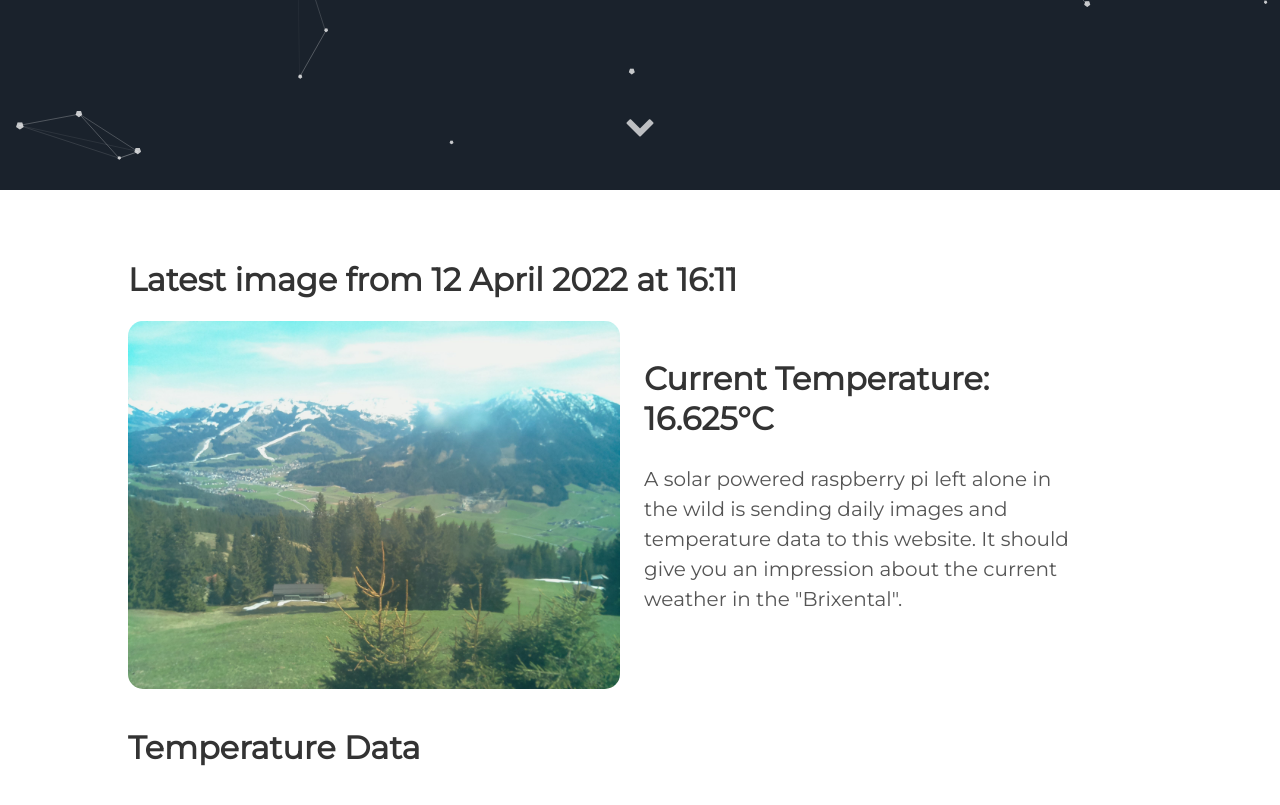
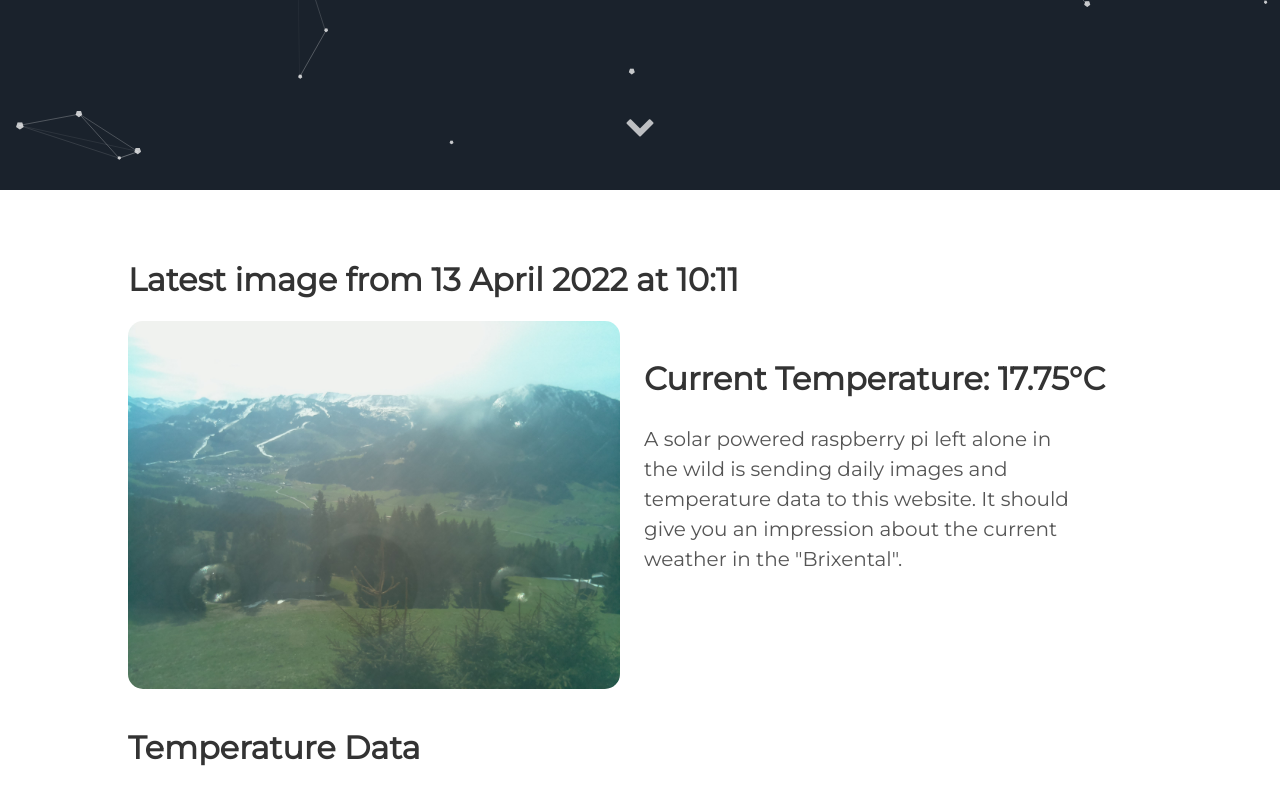
Before and after one commit to vektorious/vektorious.github.io, a Jekyll site: the page built from resources/huette.md, in a window 1280 px wide and 900 px high, scrolled down 710 px. Shown: the top 805 px of the window. Built offline with Jekyll 4.4.1, drawn with Linux system fonts in a browser that asks for light colours.

Commit message:
I'm a bot beep boop

```diff
--- a/resources/huette.md
+++ b/resources/huette.md
@@ -6,13 +6,13 @@ image: '/assets/img/'
 description: 'Live image from the Austrian alps'
 twitter_text: ' '
 ---
-## Latest image from 12 April 2022 at 16:11
+## Latest image from 13 April 2022 at 10:11
 <div class="huette">
   <div class="huette-image">
     <img src="{{ "/assets/img/huette.jpg" | prepend: site.baseurl }}">
   </div>
   <div class="huette-text">
-        <h2>Current Temperature: 16.625°C</h2>
+        <h2>Current Temperature: 17.75°C</h2>
         <p>A solar powered raspberry pi left alone in the wild is sending daily images and temperature data to this website. It should give you an impression about the current weather in the "Brixental".</p>
 
   </div>
```
Also changed, not shown: rpi-script/2022-04-13_100947.txt (renamed from rpi-script/2022-04-12_160947.txt, +5 -5 lines), rpi-script/huette.md (+2 -2 lines), assets/img/huette.jpg, assets/img/temp_plot.png, rpi-script/temp_plot.png, 1 other file.
